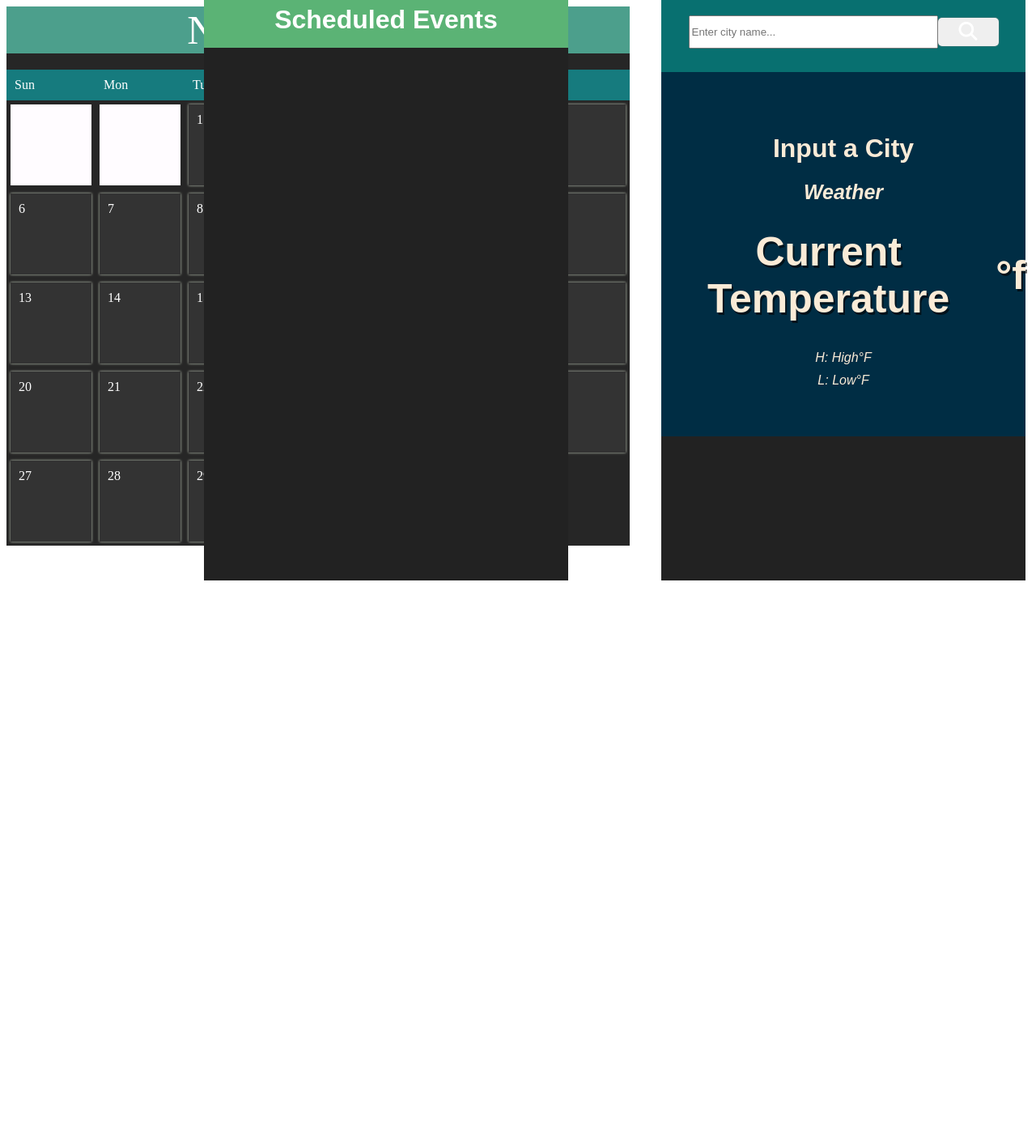
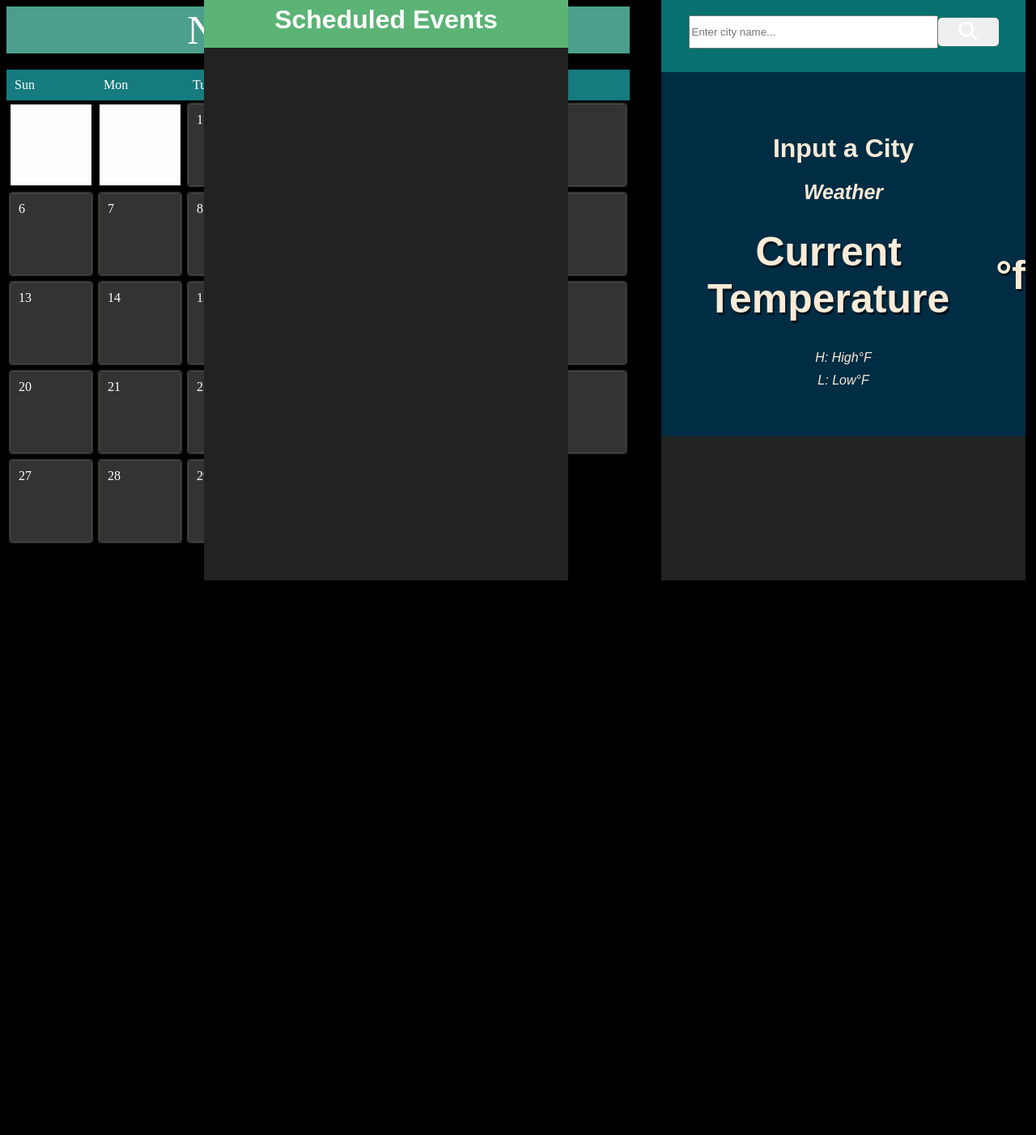
Before and after one commit to B3nto4Lunch/SchedulerFront, a Jekyll site: the page index.html, which Jekyll copies as it is, in a window 1280 px wide. Shown: the whole page at 81% size. Built offline with Jekyll 4.4.1, drawn with Linux system fonts in a browser that asks for light colours.

Commit message:
Setting background color to black

```diff
--- a/index.html
+++ b/index.html
@@ -8,7 +8,7 @@
     <link rel="stylesheet" href="https://cdnjs.cloudflare.com/ajax/libs/font-awesome/6.2.0/css/all.min.css">
     <link href="https://fonts.googleapis.com/css2?family=Quicksand:wght@300;400;500;600;700&display=swap" rel="stylesheet">
 </head>
-<body>
+<body style="background-color: black;">
     <div id="container">
       <div id="calendarHeader">
 
```
